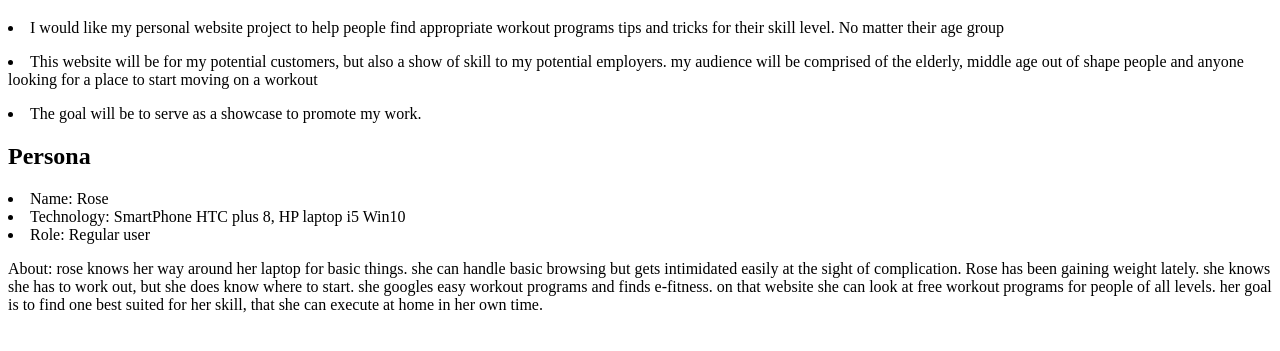
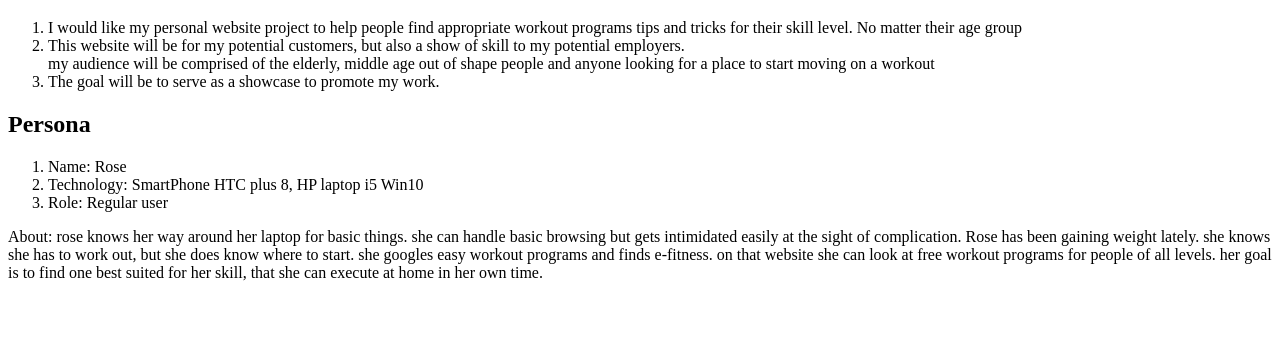
Before and after one commit to EmmanuelPriceMars/e-fitness, a plain HTML site: page public_html/documentation/milestone-1.html in a window 1280 px wide. Shown: the part 61-412 px from the top of the page. Drawn offline with Linux system fonts and the light colour scheme.

Commit message:
working on it.

```diff
--- a/public_html/documentation/milestone-1.html
+++ b/public_html/documentation/milestone-1.html
@@ -8,20 +8,27 @@
     <title>Document</title>
 </head>
 <body>
+
+<div>
 <h1>PWP</h1>
 
-<P><li> I would like my personal website project to help people find appropriate workout programs tips and tricks for their skill level. No matter their age group </P>
-<p><li>This website  will be for my potential customers, but also a show of skill to my potential employers.
+<ol>
+<li> I would like my personal website project to help people find appropriate workout programs tips and tricks for their skill level. No matter their age group </li>
+    <li>This website  will be for my potential customers, but also a show of skill to my potential employers.</li>
 my audience will be comprised of the elderly, middle age out of shape people and anyone looking for a place to start moving on a workout
-</p>
-<p><li> The goal will be to serve as a showcase to promote my work.
-</p>
 
-<h2>Persona</h2>
+    <li> The goal will be to serve as a showcase to promote my work.</li> </ol>
 
+
+</div>
+
+<div>
+
+    <h2>Persona</h2>
+<ol>
 <li>Name: Rose</li>
 <li>Technology: SmartPhone HTC plus 8, HP laptop i5 Win10</li>
-<li>Role: Regular user</li>
+    <li>Role: Regular user</li></ol>
 
 <p>About: rose knows her way around her laptop for basic things. she can handle basic browsing
 but gets intimidated easily at the sight of complication. Rose has been gaining weight lately.
@@ -29,7 +36,7 @@ but gets intimidated easily at the sight of complication. Rose has been gaining
     on that website she can look at free workout programs for people of all levels. her goal is to find one best suited
     for her skill, that she can execute at home in her own time.
 </p>
-
+</div>
 
 
 </body>
```
